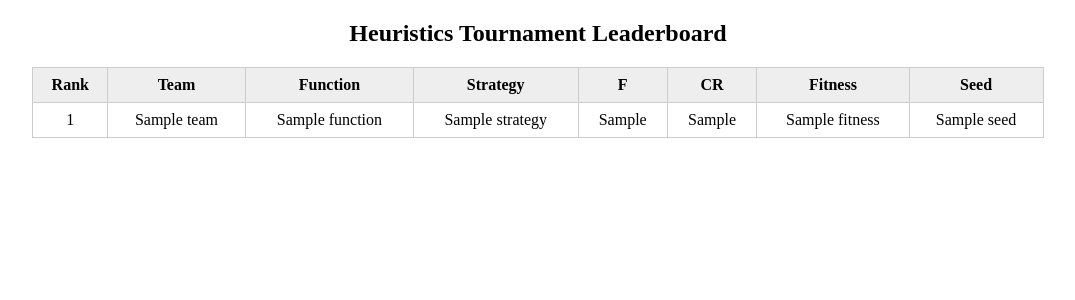
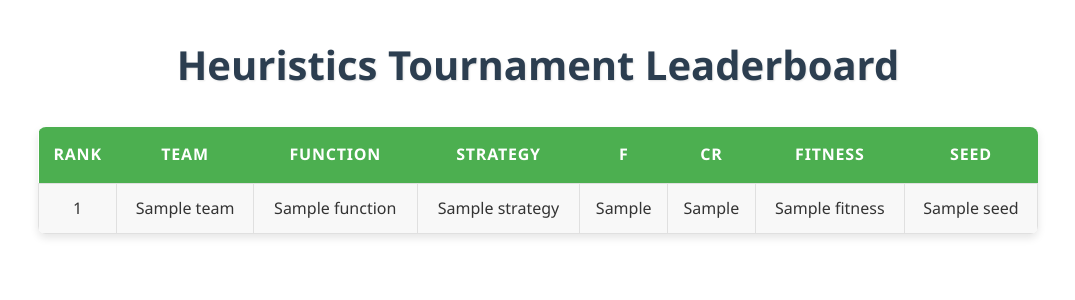
Before and after one commit to SanRive/HeuristicsWebAPP, a Flask app: template templates/leaderboard.html in a window 1280 px wide. Shown: the top 300 px of the page, without its empty margins (102-1177 px from the left). Run offline with Flask 3, Linux system fonts and the light colour scheme; the template is opened without the code that fills it: most values are stand-ins (such as "Sample title", 1, 10 or a date in 2020).

Commit message:
Update leaderboard.html

```diff
--- a/templates/leaderboard.html
+++ b/templates/leaderboard.html
@@ -3,13 +3,81 @@
 <head>
     <title>Leaderboard</title>
     <style>
-        table { border-collapse: collapse; width: 80%; margin: auto; }
-        th, td { border: 1px solid #ccc; padding: 8px; text-align: center; }
-        th { background: #eee; }
+        /* General body styles */
+        body {
+            background-color: #ffffff; /* White background */
+            color: #333333; /* Darker text for readability */
+            font-family: 'Segoe UI', 'Arial', sans-serif; /* Modern, readable font */
+            margin: 20px; /* Add some padding around the content */
+            line-height: 1.6; /* Improve text readability */
+        }
+
+        /* Leaderboard Title */
+        h2 {
+            text-align: center;
+            color: #2c3e50; /* A darker, professional blue/gray */
+            font-size: 2.5em; /* Larger title */
+            margin-bottom: 30px; /* More space below the title */
+            text-shadow: 1px 1px 2px rgba(0,0,0,0.1); /* Subtle shadow for depth */
+        }
+
+        /* Table styles */
+        table {
+            border-collapse: collapse;
+            width: 90%; /* Make table wider */
+            max-width: 1000px; /* Limit max width for very large screens */
+            margin: auto; /* Center the table */
+            box-shadow: 0 4px 8px rgba(0,0,0,0.1); /* Subtle shadow for the whole table */
+            border-radius: 8px; /* Slightly rounded corners for the table */
+            overflow: hidden; /* Ensures shadow/border-radius works correctly with inner borders */
+        }
+
+        /* Table headers */
+        th {
+            background-color: #4CAF50; /* A pleasant green */
+            color: white; /* White text for contrast */
+            padding: 15px 10px; /* More padding for headers */
+            text-align: center;
+            font-weight: bold;
+            text-transform: uppercase; /* Uppercase header text */
+            letter-spacing: 0.05em; /* Slightly spaced letters */
+        }
+
+        /* Table cells (data) */
+        td {
+            border: 1px solid #e0e0e0; /* Lighter border color */
+            padding: 12px 10px; /* More padding for cells */
+            text-align: center;
+            vertical-align: middle; /* Center content vertically */
+        }
+
+        /* Alternating row colors for readability */
+        tr:nth-child(even) {
+            background-color: #f8f8f8; /* Very light gray for even rows */
+        }
+
+        /* Hover effect for rows */
+        tr:hover {
+            background-color: #f1f1f1; /* Slightly darker on hover */
+            cursor: pointer; /* Indicate interactivity */
+        }
+
+        /* Specific column width adjustments if needed (optional) */
+        /*
+        th:nth-child(1), td:nth-child(1) { width: 5%; } // Rank
+        th:nth-child(2), td:nth-child(2) { width: 15%; } // Team
+        th:nth-child(3), td:nth-child(3) { width: 10%; } // Function
+        th:nth-child(4), td:nth-child(4) { width: 15%; } // Strategy
+        th:nth-child(5), td:nth-child(5) { width: 5%; }  // F
+        th:nth-child(6), td:nth-child(6) { width: 5%; }  // CR
+        th:nth-child(7), td:nth-child(7) { width: 15%; } // Fitness
+        th:nth-child(8), td:nth-child(8) { width: 10%; } // Seed
+        */
+
     </style>
 </head>
 <body>
-    <h2 style="text-align:center;">Heuristics Tournament Leaderboard</h2>
+    <h2>Heuristics Tournament Leaderboard</h2>
     <table>
         <tr>
             <th>Rank</th>
```
